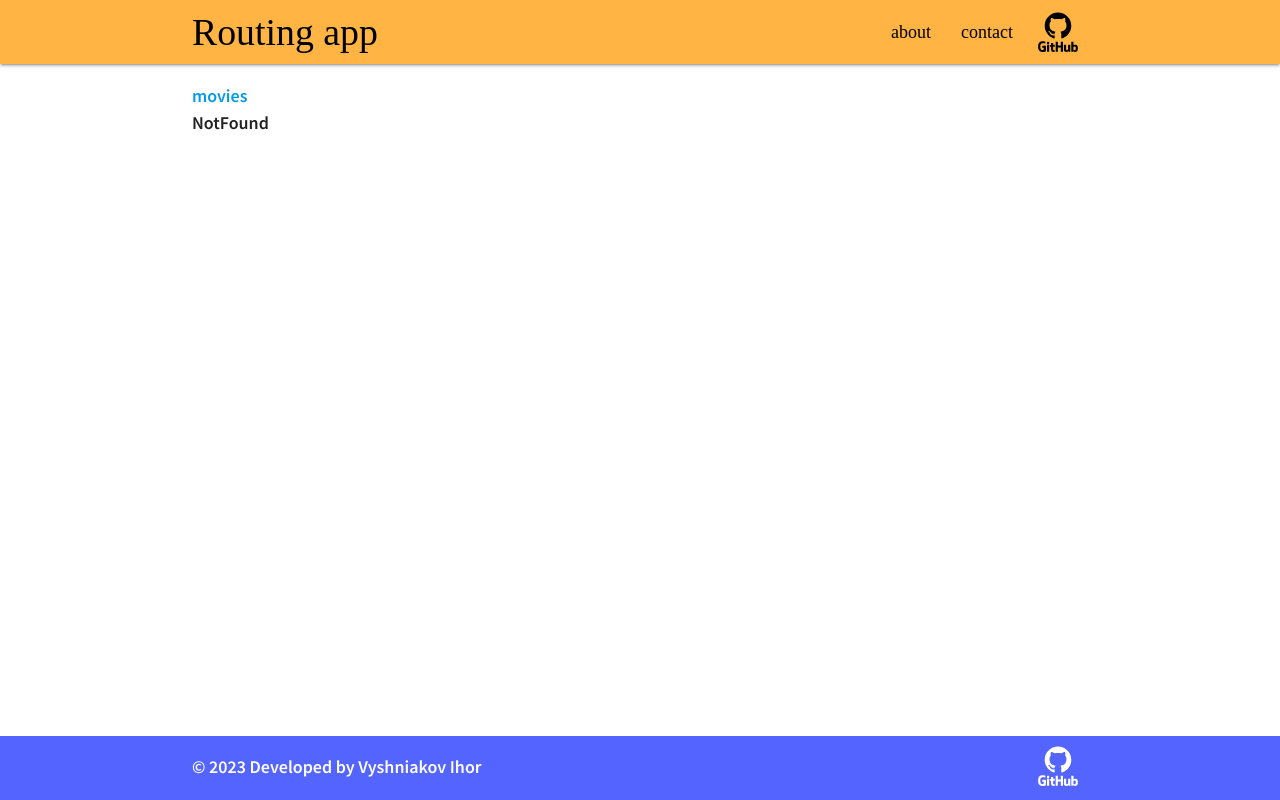
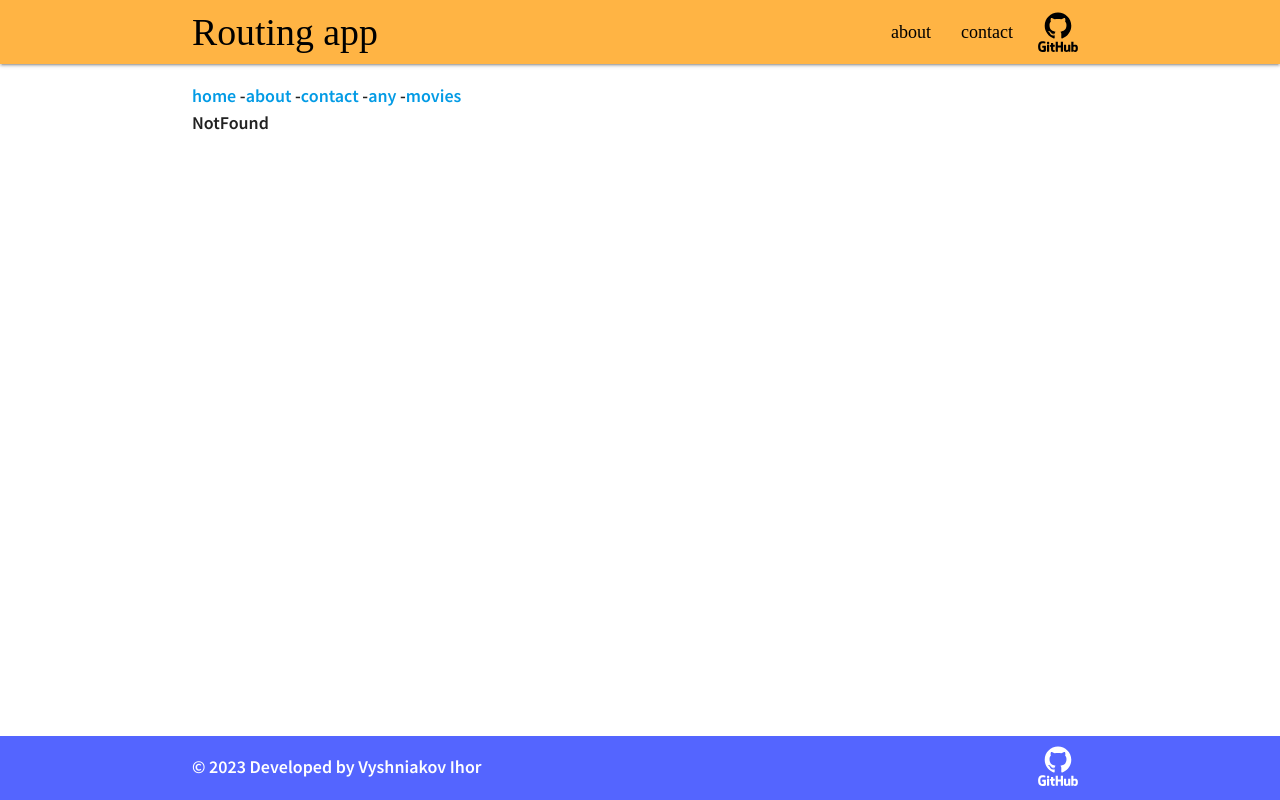
Before and after one commit to ihorvyshniakov/routing-app, a React (Vite) app: page / in a window 1280 px wide. Built offline with nearby package versions, Linux system fonts and the light colour scheme; a web font is replaced by a local one.

Commit message:
88. Nesting routing(NO, just theory water info)

```diff
--- a/src/App.jsx
+++ b/src/App.jsx
@@ -15,10 +15,16 @@ function App() {
 		<Router>
 			<Header />
 			<main className='container content'>
+				<Link to={go('/')}>home</Link> -
+				<Link to={go('/about')}>about</Link> -
+				<Link to={go('/contact')}>contact</Link> -
+				<Link to={go('/any')}>any</Link> -
 				<Link to={go('/movies/Star Wars')}>movies</Link>
 				<br />
 				<Switch>
-					<Route exact path={go('/')} component={Home} />
+					<Route exact path={go('/')}>
+						<Home />
+					</Route>
 					<Route path={go('/about')} component={About} />
 					<Route path={go('/contact')} component={Contact} />
 					<Route path={go('/any')} component={NotFound} />
```
